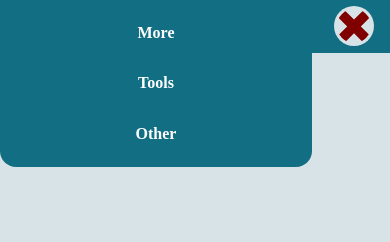
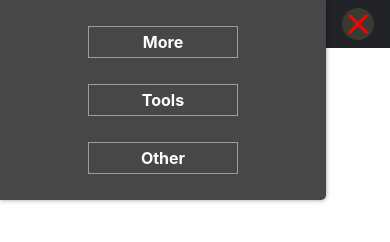
Before and after one commit to GabrielRIP/block_Prueva, a plain HTML site: page index.html in a window 390 px wide. Both pictures are taken after a click on the element 354 px from the left and 26 px from the top of the page. Drawn offline with Linux system fonts and the light colour scheme.

Commit message:
se adapto el project al nivel de mi capacidad actual

```diff
--- a/index.html
+++ b/index.html
@@ -3,22 +3,21 @@
 <head>
   <meta charset="UTF-8">
   <meta name="viewport" content="width=device-width, initial-scale=1.0">
-  <title>block-Personal</title>
-  <link rel="stylesheet" href="./css/style.css">
+  <title>block</title>
+  <link rel="stylesheet" href="./style.css">
+  <link rel="shortcut icon" href="./img/logo-linux.png" type="image/x-icon">
+  <script src="main.js" defer></script>
 </head>
 <body>
   <nav class="nav">
-    <h1 class="nav__title" id="nav__title"></h1>
+    <h1 class="nav__title">I'm Creep...</h1>
     <div class="nav__btn">
-      <div class="nav__btn--open" id="open"></div>
-      <div class="nav__btn--close" id="close"></div>
+      <span></span>
+      <span></span>
+      <span></span>
+      <span></span>
     </div>
-    <ul class="nav__options" id="options">
-      <li class="nav__options--one">More</li>
-      <li class="nav__options--two">Tools</li>
-      <li class="nav__options--three">Other</li>
-    </ul>
+    <ul class="floatOption"><!-- con Js --></ul>
   </nav>
-  <script src="main.js"></script>
 </body>
 </html>
--- a/main.js
+++ b/main.js
@@ -1,64 +1,42 @@
-const open = document.getElementById('open');
-const close = document.getElementById('close');
-const options = document.getElementById('options');
-const title = document.getElementById('nav__title');
-const navBar = document.querySelector('.nav');
-const optionBtn = document.querySelector('.nav .nav__btn');
+const navTitle = document.querySelector('.nav__title');
+const hamgurger = document.querySelector('.nav__btn');
+const floatOption = document.querySelector('.floatOption')
 
-//Maquina de escribir
-const maquinita = (text = '', tiempo = 200, etiqueta = '') => {
-  let arrayCaracteres = text.split('');
-  etiqueta.innerHTML;
-  let cont = 0;
-  let escribir = setInterval(function() {
-    etiqueta.innerHTML += arrayCaracteres[cont];
-    cont++;
-    if(cont ===arrayCaracteres.length) {
-      cont = 0;
-      etiqueta.innerHTML = '';
-    }
-  }, tiempo);
-}
-maquinita("_ I'm Creep _        ", 295, title);
-
-
-//Media, a partir de la resolucion de 768px
-let mq768 = window.matchMedia('(min-width: 768px)');
-
-const mediaQuery = (mq768) => {
-  if(mq768.matches) {
-    navBar.style.backgroundColor = '#132c33';
-    options.style.display = 'grid';
-    options.style.backgroundColor = 'transparent';
-    title.classList.remove('nav__title2');
-    title.classList.add('nav__title');
-
-  } else {
-    options.style.display = 'none';
-    open.style.display = 'block';
-    close.style.display = 'none';
-
-    //Eventos para cuando se da click en el botton de la hamburguesa
-    open.addEventListener('click', ()=> {
-      open.style.display = 'none';
-      close.style.display = 'block';
-      title.classList.remove('nav__title');
-      title.classList.add('nav__title2');
-      options.style.display = 'block';
-      navBar.style.backgroundColor = '#126e82';
-      options.style.backgroundColor = '#126e82';
-    });
-
-    close.addEventListener('click', ()=> {
-      close.style.display = 'none';
-      open.style.display = 'block';
-      title.classList.remove('nav__title2');
-      title.classList.add('nav__title');
-      options.style.display = 'none';
-      navBar.style.backgroundColor = '#132c33';
-      options.style.backgroundColor = '#126e82';
-    });
+let time = 0
+let textTitle = navTitle.innerText
+function printTextTitleNav () {
+  if (time < textTitle.length) {
+    navTitle.innerHTML += textTitle.charAt(time)
+    time++
+    setTimeout(printTextTitleNav, 150)
   }
 }
-mediaQuery(mq768);
-mq768.addListener(mediaQuery);
+navTitle.innerHTML = ''
+printTextTitleNav()
+
+function printContentBoxFloat () {
+  return floatOption.innerHTML = `
+    <li><a href="#">More</a></li>
+    <li ><a href="#">Tools</a></li>
+    <li ><a href="#">Other</a></li>
+  `
+}
+
+let isOpen = false;
+hamgurger.addEventListener('click', () => {
+  if (!isOpen) {
+    isOpen = true
+    hamgurger.classList.add('hamburgerOpen')
+    floatOption.classList.add('openFloat')
+    setTimeout(printContentBoxFloat, 400)
+  } else {
+    isOpen = false
+    hamgurger.classList.remove('hamburgerOpen')
+    floatOption.classList.remove('openFloat')
+    floatOption.innerHTML = ''
+    time = 0
+    textTitle = navTitle.innerText
+    navTitle.innerHTML = ''
+    setTimeout(printTextTitleNav, 400)
+  }
+})
--- /dev/null
+++ b/scss/App.scss
@@ -0,0 +1,2 @@
+//The Bar Nav
+@forward 'nav';
--- /dev/null
+++ b/scss/_main.scss
@@ -0,0 +1,5 @@
+@use 'var-color' as *;
+
+body {
+  background-color: $background-general;
+}
--- /dev/null
+++ b/scss/_nav.scss
@@ -0,0 +1,122 @@
+* {
+  margin: 0;
+  padding: 0;
+  box-sizing: border-box;
+}
+
+body {
+  font-family: -apple-system, BlinkMacSystemFont, 'Segoe UI', Roboto, Oxygen, Ubuntu, Cantarell, 'Open Sans', 'Helvetica Neue', sans-serif;
+  -webkit-touch-callout: none;
+  -webkit-user-select: none;
+  -moz-user-select: none;
+  -ms-user-select: none;
+  user-select: none;
+}
+
+.nav {
+  display: flex;
+  justify-content: space-between;
+  align-items: center;
+  height: 3rem;
+  background-color: #222326;
+  padding: 0 1rem;
+  position: relative;
+  &__title {
+    color: #eaeaea;
+    border-right: 2px solid;
+    padding-right: 2px;
+    animation: parpadeo 1s linear infinite;
+    @keyframes parpadeo {
+      0% { border-color: tomato; }
+      50% { border-color: tomato; }
+      51% { border-color: transparent; }
+      100% { border-color: transparent; }
+    }
+  }
+}
+
+.nav__btn {
+  width: 2rem;
+  height: 2rem;
+  background-color: #3B3A32;
+  border-radius: 50%;
+  position: relative;
+  & span {
+    position: absolute;
+    top: 50%;
+    left: 50%;
+    transform: translate(-50%, -50%);
+    width: 1.3rem;
+    height: 2px;
+    border-radius: 2px;
+    background-color: tomato;
+    transition: all .5s ease-in-out;
+  }
+  & span:first-child {
+    transform: translate(-50%, calc(-50% - 7px));
+  }
+  & span:last-child {
+    transform: translate(-50%, calc(-50% + 7px));
+  }
+}
+.hamburgerOpen {
+  & span:nth-child(2), span:nth-child(3) {
+    background-color: red;
+    width: 1.6rem;
+    height: 3px;
+  }
+  & span:nth-child(1) {
+    transform: translate(-50%, calc(-50% - 14px));
+    width: 1rem;
+    background-color: transparent;
+  }
+  & span:nth-child(4) {
+    transform: translate(-50%, calc(-50% + 14px));
+    width: .5rem;
+    background-color: transparent;
+  }
+  & span:nth-child(2) {
+    transform: translate(-50%, -50%) rotate(45deg);
+  }
+  & span:nth-child(3) {
+    transform: translate(-50%, -50%) rotate(-45deg);
+  }
+}
+
+.floatOption {
+  position: absolute;
+  top: 0;
+  left: 0;
+  width: 0px;
+  height: 200px;
+  background-color: #484748;
+  border-radius: 0 0 5px 0;
+  transition: all .5s ease-in-out;
+  li {
+    border: 1px solid #9C9D9D;
+    font-weight: 700;
+    width: 150px;
+    height: 2rem;
+    display: flex;
+    justify-content: center;
+    align-items: center;
+    color: white;
+    list-style: none;
+    cursor: pointer;
+    & a {
+      color: white;
+      text-decoration: none;
+    }
+    &:hover{
+      background-color: darkcyan;
+    }
+  }
+}
+.openFloat {
+  display: flex;
+  flex-direction: column;
+  align-items: center;
+  justify-content: space-evenly;
+  width: calc(100% - 4rem);
+  box-shadow: 0 0 5px rgba(0, 0, 0, 0.4);
+}
```
Also changed, not shown: css/style.css (deleted), img/logo-linux.png (added), scss/_mixin.scss (added), style.css (added), 1 other file.
